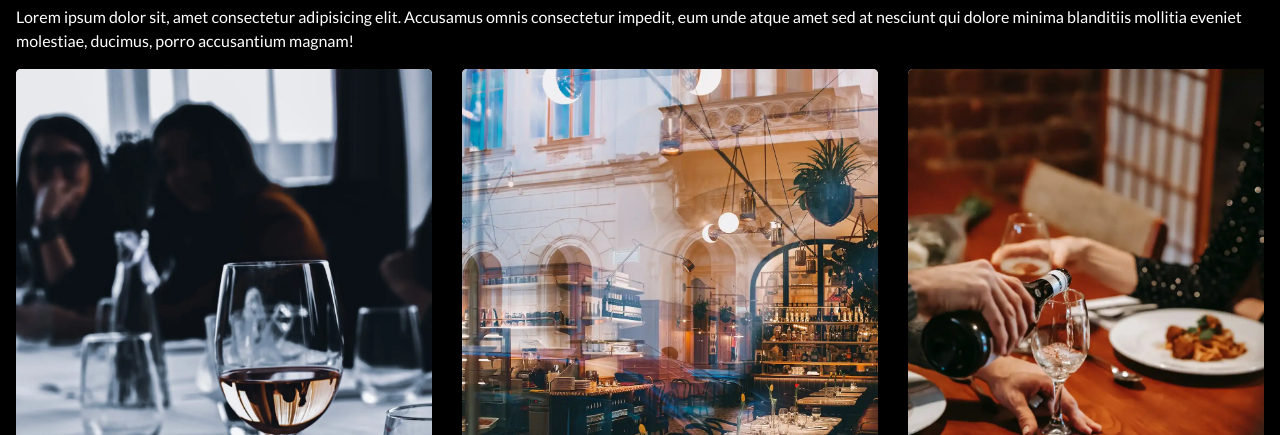
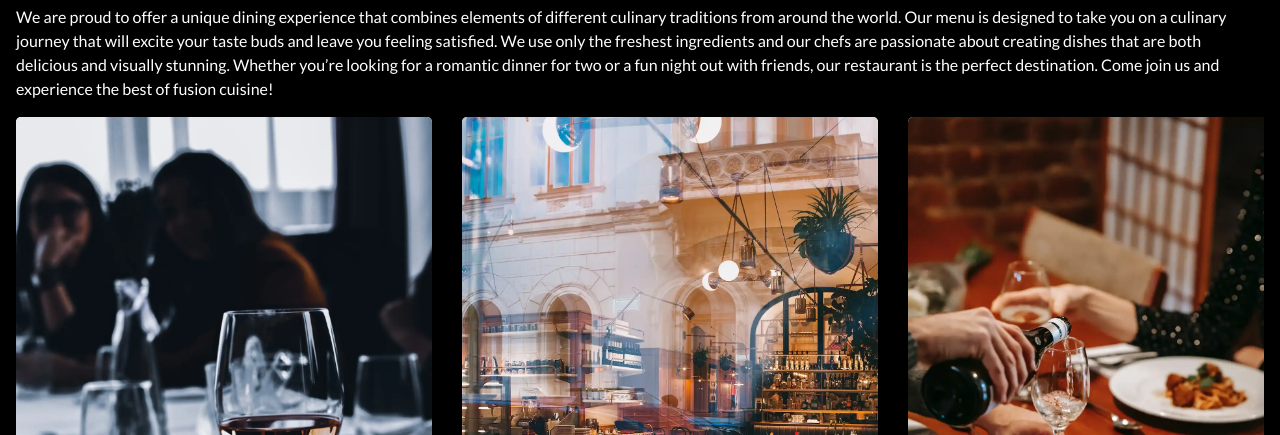
Before and after one commit to Al-Miha/vv-site, a website: page index.html in a window 1280 px wide. Shown: the part 665-1100 px from the top of the page. Drawn offline with nearby package versions, Linux system fonts and the light colour scheme.

Commit message:
working commit

```diff
--- a/index.html
+++ b/index.html
@@ -150,10 +150,15 @@
         unforgettable experience
       </h2>
       <p>
-        Lorem ipsum dolor sit, amet consectetur adipisicing elit. Accusamus
-        omnis consectetur impedit, eum unde atque amet sed at nesciunt qui
-        dolore minima blanditiis mollitia eveniet molestiae, ducimus, porro
-        accusantium magnam!
+        We are proud to offer a unique dining experience that combines elements
+        of different culinary traditions from around the world. Our menu is
+        designed to take you on a culinary journey that will excite your taste
+        buds and leave you feeling satisfied. We use only the freshest
+        ingredients and our chefs are passionate about creating dishes that are
+        both delicious and visually stunning. Whether you’re looking for a
+        romantic dinner for two or a fun night out with friends, our restaurant
+        is the perfect destination. Come join us and experience the best of
+        fusion cuisine!
       </p>
       <!-- Swiper -->
       <div class="swiper mySwiper">
```
